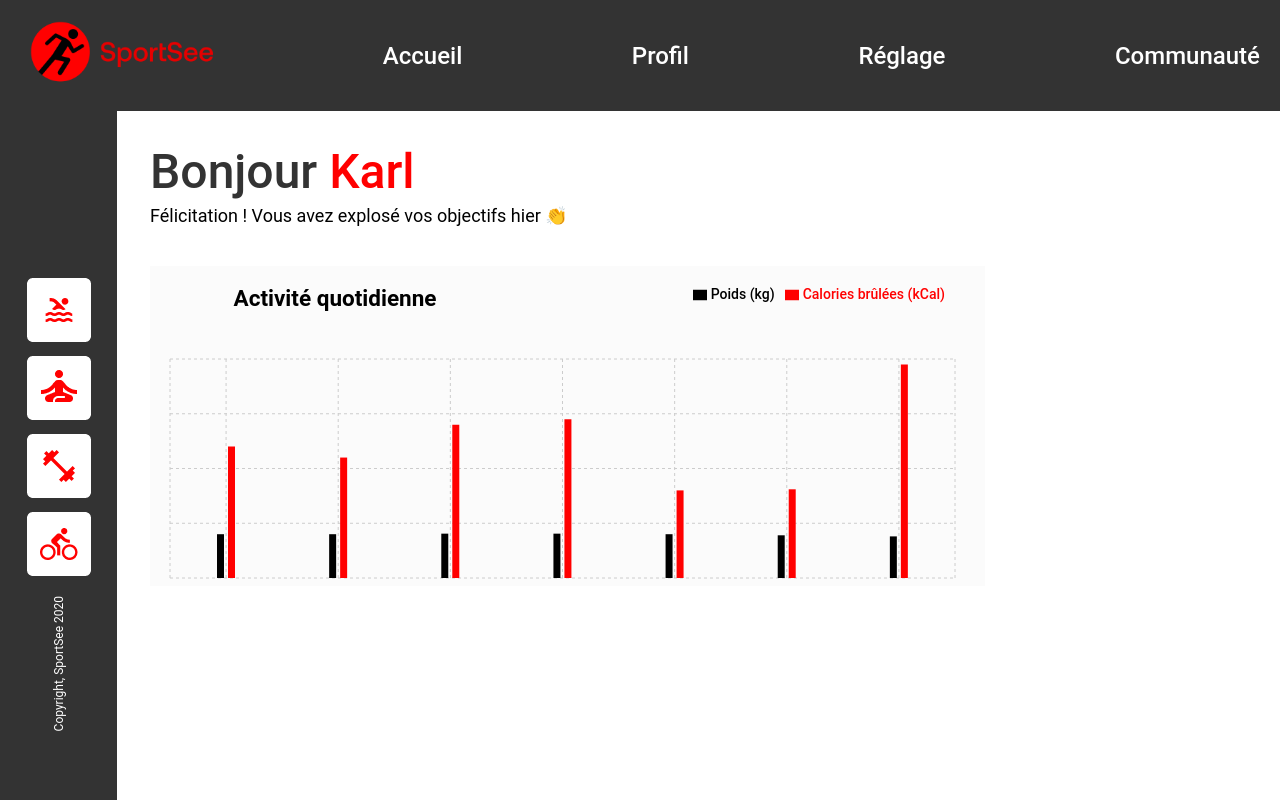
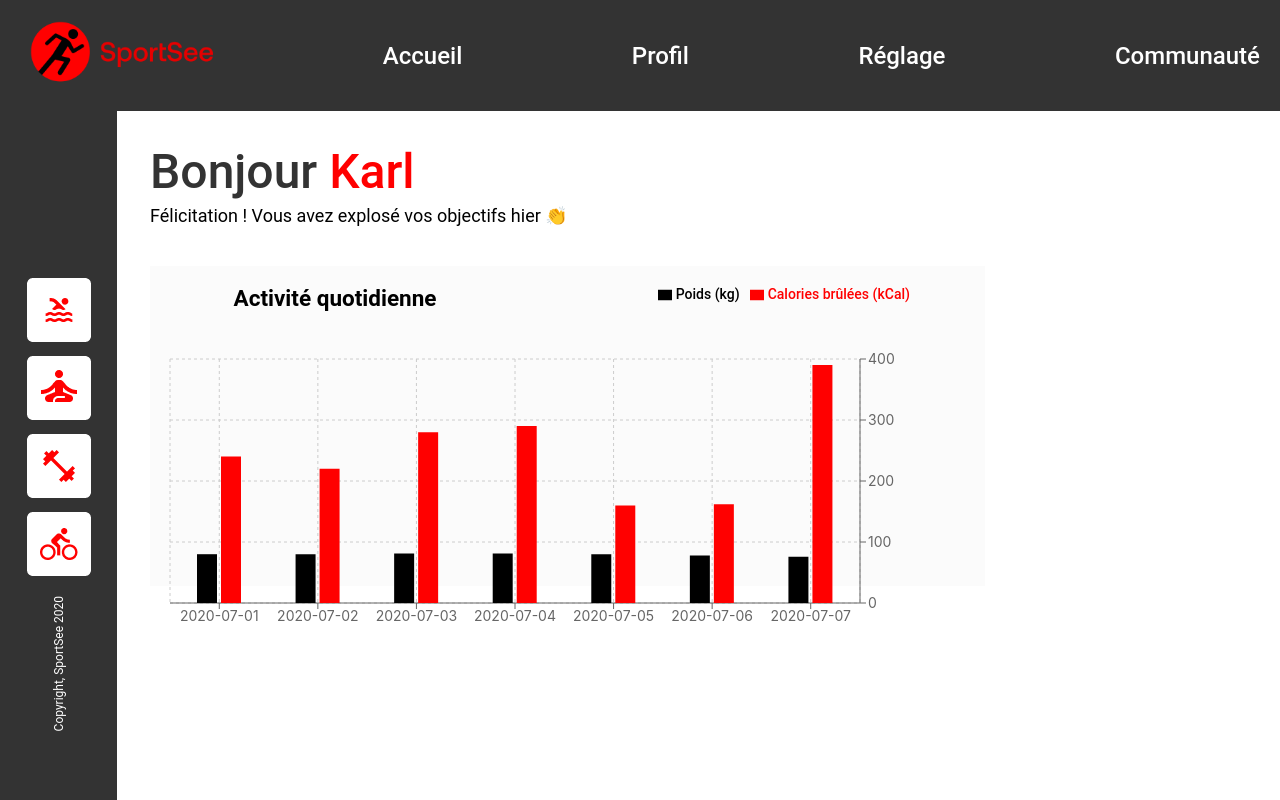
Before and after one commit to elistoj/Projet-12-OC, a React (Create React App) app: page / in a window 1280 px wide. Built offline with nearby package versions, Linux system fonts and the light colour scheme.

Commit message:
Update ActivityChart.js

```diff
--- a/src/components/charts/ActivityChart/ActivityChart.js
+++ b/src/components/charts/ActivityChart/ActivityChart.js
@@ -1,10 +1,9 @@
 import React from 'react';
-import { BarChart, Bar, CartesianGrid, Tooltip, Legend } from 'recharts';
-import XAxisWrapper from '../../Axis/XAxisWrapper';
-import YAxisWrapper from '../../Axis/YAxisWrapper';
+import { BarChart, Bar, CartesianGrid, Tooltip, Legend, XAxis, YAxis } from 'recharts';
 import './ActivityChart.css';
 
 const ActivityChart = ({ data }) => {
+
   return (
     <div className="chart-container">
       <div className="chart-header">
@@ -12,32 +11,21 @@ const ActivityChart = ({ data }) => {
       </div>
       <div className="chart">
         <BarChart
-          width={835}
-          height={320}
+          width={800}
+          height={400}
           data={data}
-          margin={{ top: 20, right: 30, left: 20, bottom: 5 }}
+          margin={{ top: 20, right: 30, left: 20, bottom: 30 }}
         >
           <CartesianGrid strokeDasharray="3 3" />
-          <XAxisWrapper dataKey="day" />
-          <YAxisWrapper />
+          <XAxis dataKey="day" tickCount={data.length} label={{   position: 'insideBottom' }} />
+          <YAxis orientation="right" label={{   angle: -90, position: 'insideRight' }} />
           <Tooltip />
           <Legend verticalAlign="top" height={36} />
-          <Bar
-            dataKey="kilogram"
-            stackId="a"
-            fill="black"
-            name="Poids (kg)"
-            barSize={7}
-          />
-          <Bar
-            dataKey="calories"
-            stackId="b"
-            fill="red"
-            name="Calories brûlées (kCal)"
-            barSize={7}
-          />
+          <Bar dataKey="kilogram" stackId="a" fill="black" name="Poids (kg)" barSize={20} />
+          <Bar dataKey="calories" stackId="b" fill="red" name="Calories brûlées (kCal)" barSize={20} />
         </BarChart>
       </div>
+
     </div>
   );
 };
```
